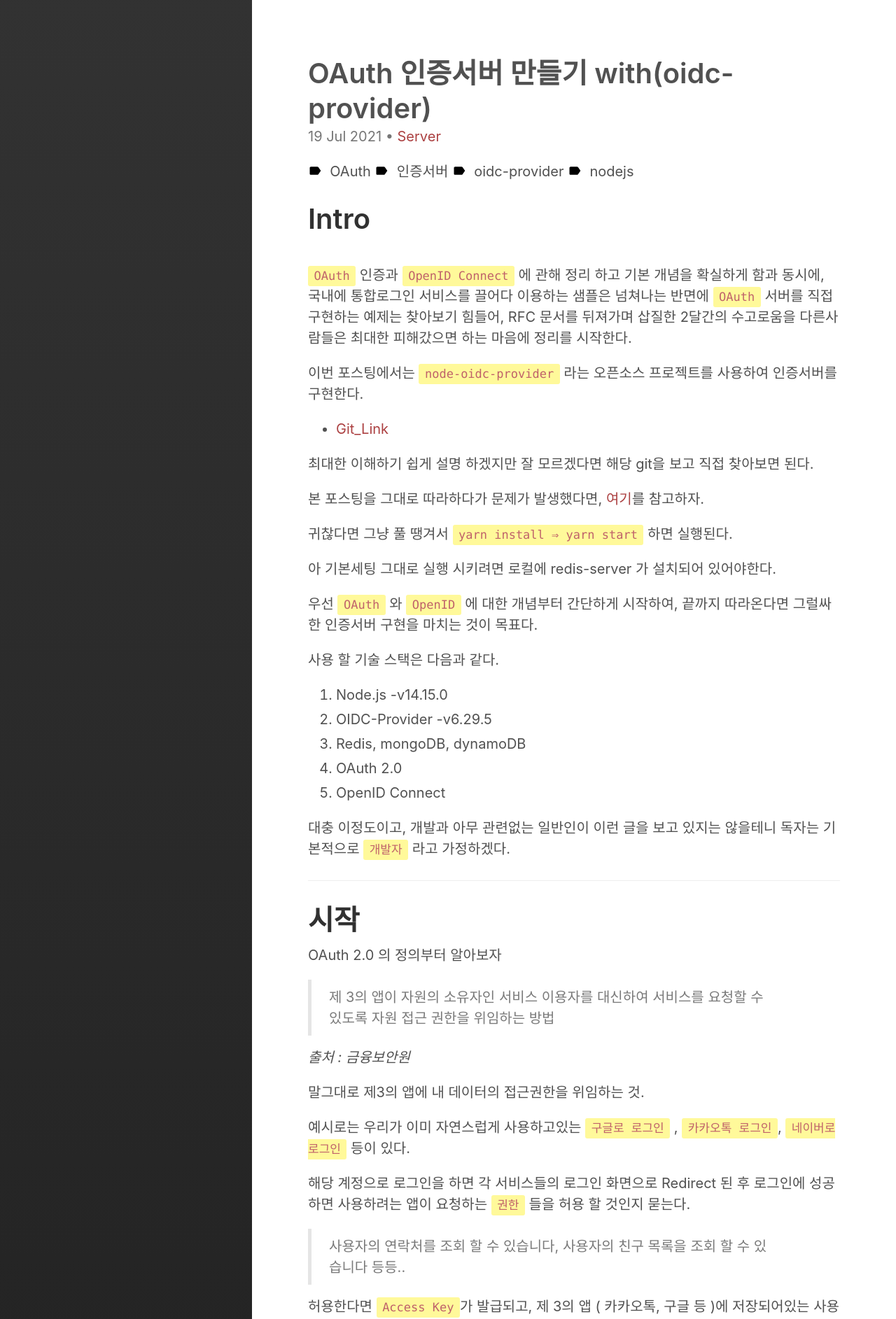
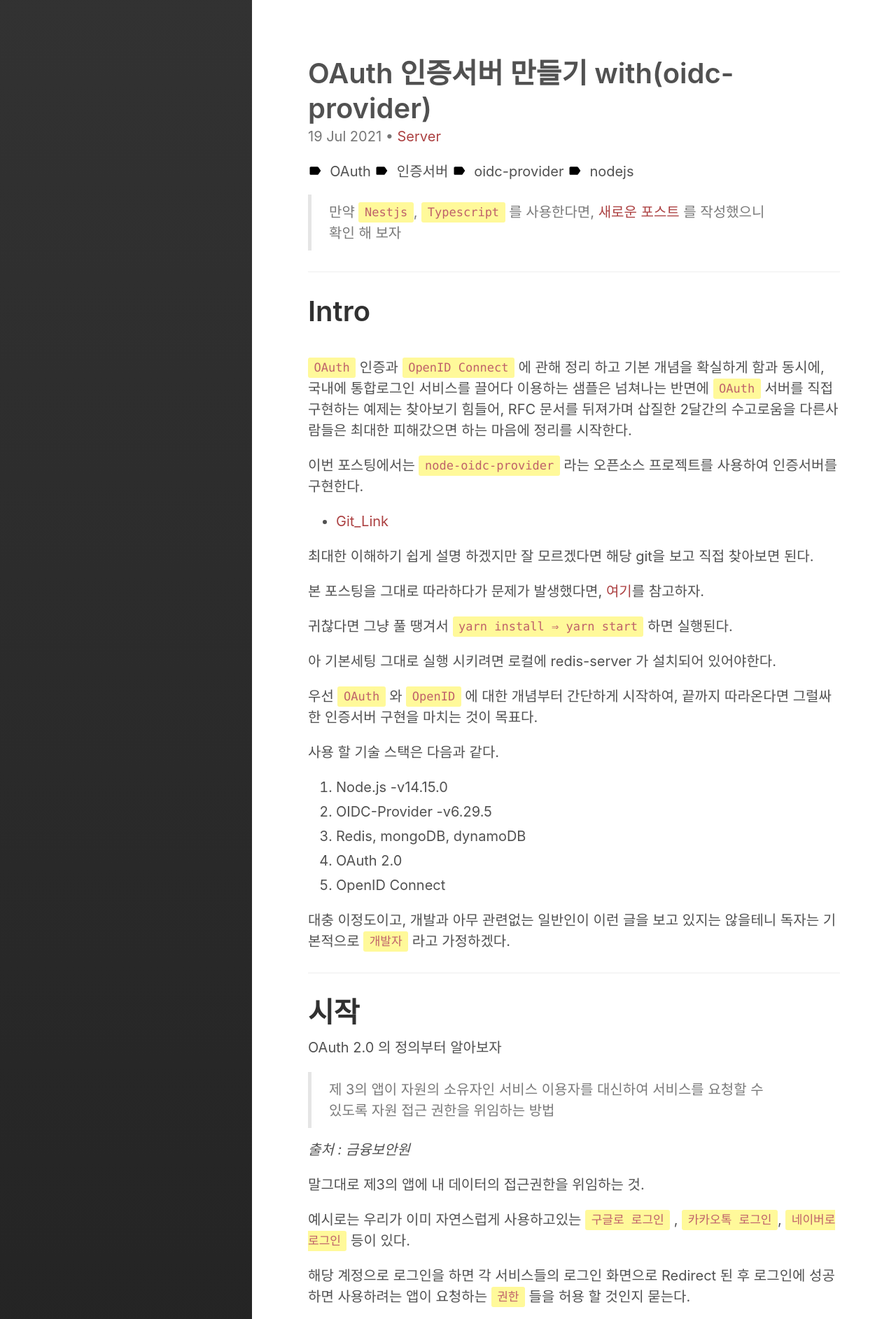
Before and after one commit to Cozy-Ho/Cozy-Ho.github.io, a Jekyll site: the page built from _posts/2021-07-19-Nodejs로 OAuth 인증서버 만들기 - oidc-provider.md, in a window 1280 px wide. Shown: the top 1885 px of the page at 70% size. Built offline with Jekyll 4.4.1, drawn with Linux system fonts in a browser that asks for light colours; comment, search, counter and statistics services are not loaded.

Commit message:
[Fix] new link into prev post

```diff
--- a/_posts/2021-07-19-Nodejs로 OAuth 인증서버 만들기 - oidc-provider.md
+++ b/_posts/2021-07-19-Nodejs로 OAuth 인증서버 만들기 - oidc-provider.md
@@ -8,6 +8,10 @@ tags :
 - oidc-provider
 - nodejs
 category : Server
+---
+
+> 만약 `Nestjs`, `Typescript` 를 사용한다면, [새로운 포스트](https://cozy-ho.github.io/server/2023/08/07/Typescript%EB%A1%9C-OAuth-%EC%9D%B8%EC%A6%9D%EC%84%9C%EB%B2%84-%EB%A7%8C%EB%93%A4%EA%B8%B0-oidc-provider.html) 를 작성했으니 확인 해 보자
+
 ---
 
 # Intro
```
